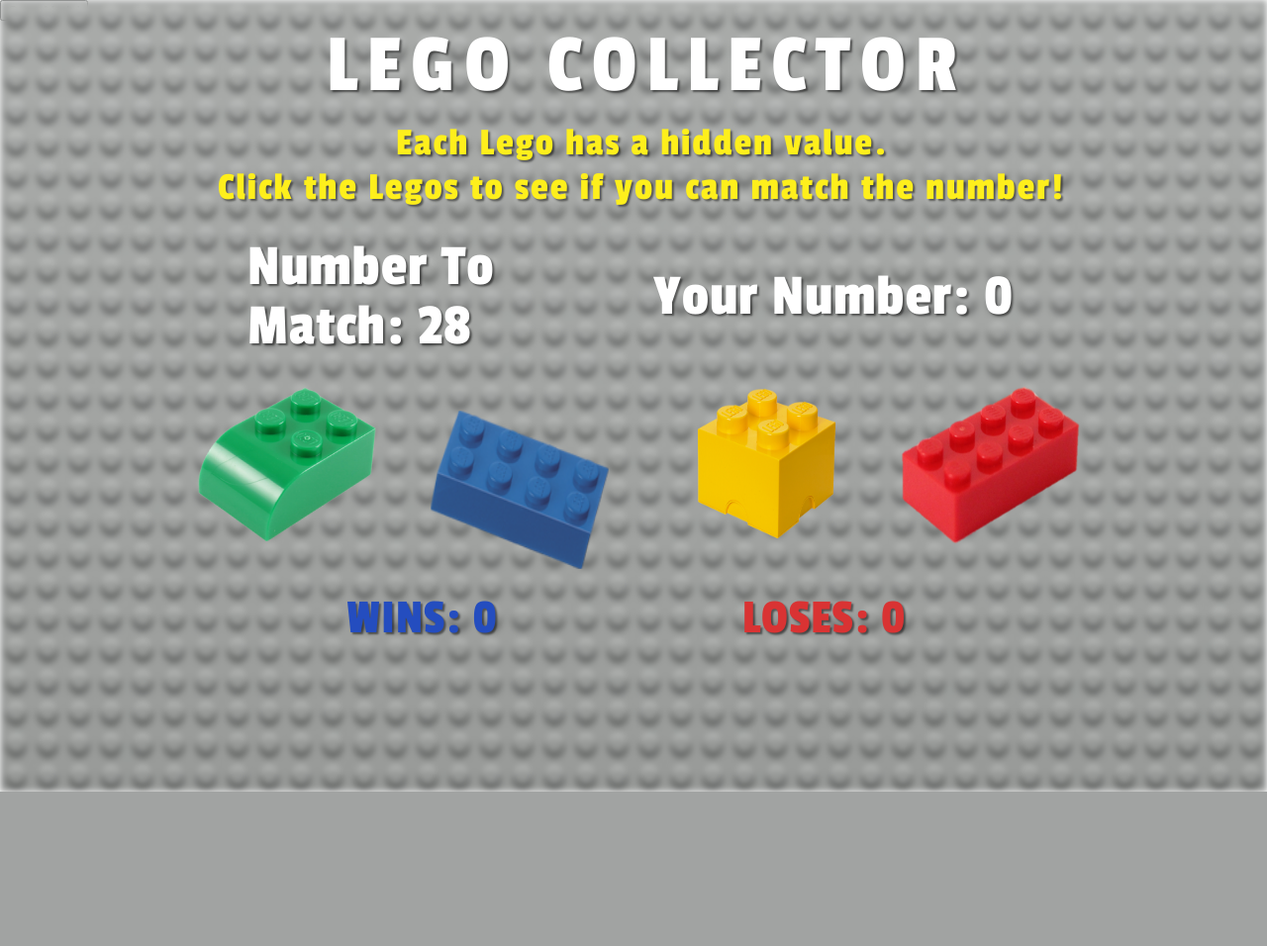
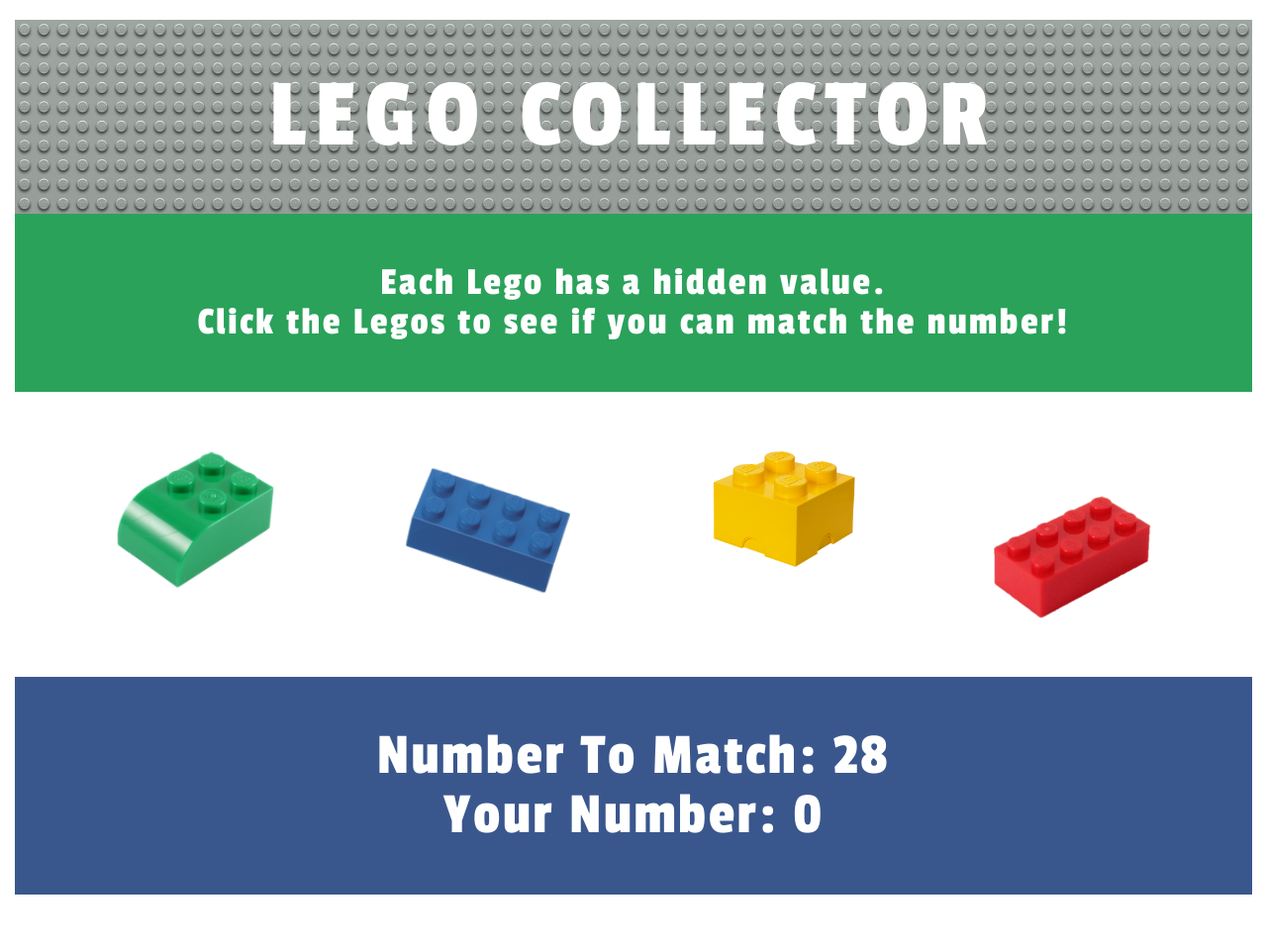
Before and after one commit to SarahReyes/week-4-game, a PHP site: page / in a window 1280 px wide. Shown: the whole page at 99% size. Before the commit the page ends 800 px from the top, so only its background shows below. Run offline with PHP 8.4, Linux system fonts and the light colour scheme; some web fonts are replaced.

Commit message:
refactoring, changing the layout/design

```diff
--- a/assets/css/style.css
+++ b/assets/css/style.css
@@ -2,122 +2,81 @@
 font-family: 'Sigmar One', cursive;
 font-family: 'Londrina Outline', cursive;
 font-family: 'Bungee Outline', cursive;
-font-family: 'Passion One', cursive;*/
+font-family: 'Passion One', cursive;
+
+COLORS:
+GREEN: #2AA25A
+BLUE: #3A578D
+YELLOW: #E7BE24
+RED: #CD3232
+*/
 body {
   font-family: 'Passion One', cursive;
-  color: white;
-  text-shadow: 2px 2px 2px rgba(0,0,0,0.5);
 }
-.background {
-  background-image: url(../images/lego-background-lightgray.jpg);
-  background-repeat: no-repeat;
-  width: 1280px;
-  height: 800px;
-  z-index: 10px;
-  position: fixed;
-  filter: blur(3px) grayscale(60%);
-  -webkit-filter: blur(3px) grayscale(60%);
-  -moz-filter: blur(3px) grayscale(60%);
-  -o-filter: blur(3px) grayscale(60%);
-  -ms-filter: blur(3px) grayscale(60%);
+.container-fluid {
+  height: 100%;
+  width: 100%
+}
+.jumbotron {
+  margin-top: 20px;
+  color: #ffffff;
+  margin-bottom: 0px;
+}
+.jumbotron h1 {
+  font-size: 100px;
 }
 .game-name {
-  font-size: 85px;
   letter-spacing: 10px;
-  margin-top: 25px;
-  margin-left: 330px;
-  z-index: 15px;
-  position: fixed;
 }
-.directions-line-one {
+.directions {
   font-size: 40px;
-  color: #FEEF1C;
-  letter-spacing: 2px;
-  margin-top: 125px;
-  margin-left: 400px;
-  z-index: 15px;
-  position: fixed;
-}
-.directions-line-two {
-  font-size: 40px;
-  color: #FEEF1C;
-  letter-spacing: 2px;
-  margin-top: 170px;
-  margin-left: 220px;
-  z-index: 15px;
-  position: fixed;
+  color: #FFFFFF;
+  letter-spacing: 2.5px;
+  background-color: #2AA25A;
+  margin-top: 0px;
+  padding: 50px;
 }
 .computer-number {
   font-size: 60px;
-  height: 100px;
-  width: 300px;
-  letter-spacing: 1px;
-  margin-top: 240px;
-  margin-left: 250px;
-  z-index: 15px;
-  position: fixed;
+  letter-spacing: 2.5px;
+  background-color: #3A578D;
+  color: #FFFFFF;
+  padding-top: 50px;
 }
 #user-sum {
   font-size: 60px;
-  height: 100px;
-  width: 450px;
-  letter-spacing: 1px;
-  z-index: 100px;
-  position: fixed;
-  margin-top: 270px;
-  margin-left: 660px;
+  letter-spacing: 2.5px;
+  background-color: #3A578D;
+  color: #FFFFFF;
+  padding-bottom: 50px;
+}
+.click-images {
+  padding: 50px;
+  background-color: #FFFFFF;
 }
 #green-lego {
-  z-index: 100px;
-  position: fixed;
-  height: 180px;
-  width: 180px;
-  margin-top: 380px;
-  margin-left: 200px;
+  height: 60%;
+  width: 60%;
 }
 #blue-lego {
-  z-index: 100px;
-  position: fixed;
-  height: 230px;
-  width: 230px;
-  margin-top: 380px;
-  margin-left: 410px;
+  height: 80%;
+  width: 80%;
 }
 #yellow-lego {
-  z-index: 100px;
-  position: fixed;
-  height: 180px;
-  width: 180px;
-  margin-top: 380px;
-  margin-left: 680px;
+  height: 70%;
+  width: 70%;
 }
 #red-lego {
-  z-index: 100px;
-  position: fixed;
-  height: 300px;
-  width: 300px;
-  margin-top: 320px;
-  margin-left: 850px;
+  height: 100%;
+  width: 100%;
 }
 #show-wins {
   font-size: 50px;
-  color: #244DBF;
-  height: 200px;
-  width: 200px;
-  letter-spacing: 1px;
-  z-index: 200px;
-  position: fixed;
-  margin-top: 600px;
-  margin-left: 350px;
+  color: #FFFFFF;
+  letter-spacing: 2.5px;
 }
-#show-loses {
+#show-losses {
   font-size: 50px;
-  color: #D93333;
-  height: 200px;
-  width: 200px;
-  letter-spacing: 1px;
-  z-index: 200px;
-  position: fixed;
-  margin-top: 600px;
-  margin-left: 750px;
+  color: #FFFFFF;
+  letter-spacing: 2.5px;
 }
--- a/assets/javascript/game.js
+++ b/assets/javascript/game.js
@@ -7,6 +7,8 @@
 var userSum = 0;
 var wins = 0;
 var loses = 0;
+
+// backstretch used for the background images
 
 // computer picks a random number between min, max
 function getRandomInt(min, max) {
@@ -27,6 +29,10 @@
     console.log(redLegoNumber);
 
 $(document).ready(function() {
+
+	// backstretch used for the background image
+	$(".jumbotron").backstretch("assets/images/lego-background-lightgray.jpg");
+
     // display randomly picked computer number in html
     $('.computer-number').text("Number To Match: " + computerRandom);
 
@@ -111,7 +117,7 @@
     $('#show-wins').text("WINS: " + wins);
 
     // display loses
-    $('#show-loses').text("LOSES: " + loses);
+    $('#show-losses').text("LOSSES: " + loses);
 
   //when the game re-starts, the computer picks a new random number between 19 - 120
 
--- a/index.html
+++ b/index.html
@@ -1,55 +1,90 @@
 <!DOCTYPE html>
-<html>
+<html lang="en">
 <head>
+	<meta charset="utf-8">
+	<meta http-equiv="X-UA-Compatible" content="IE=edge">
+	<meta name="viewport" content="width=device-width, initial-scale=1">
+	<meta name="description" content="">
+	<meta name="author" content="">
+
     <title>Lego Collector</title>
 
+	<!-- Bootstrap CSS -->
+	<link rel="stylesheet" href="https://maxcdn.bootstrapcdn.com/bootstrap/3.3.6/css/bootstrap.min.css" integrity="sha384-1q8mTJOASx8j1Au+a5WDVnPi2lkFfwwEAa8hDDdjZlpLegxhjVME1fgjWPGmkzs7" crossorigin="anonymous">
+	<!-- stylesheets -->
     <link rel="stylesheet" type="text/css" href="assets/css/reset.css">
     <link rel="stylesheet" type="text/css" href="assets/css/style.css">
-    <script src="https://code.jquery.com/jquery-2.2.3.js" integrity="sha256-laXWtGydpwqJ8JA+X9x2miwmaiKhn8tVmOVEigRNtP4=" crossorigin="anonymous"></script>
-    <script type="text/javascript" src="assets/javascript/game.js"></script>
+	<!-- Custom fonts -->
     <link href="https://fonts.googleapis.com/css?family=Bungee+Outline|Londrina+Outline|Passion+One|Sigmar+One" rel="stylesheet">
 </head>
     <body>
+		<div class="container-fluid">
+			<div class="jumbotron text-center">
+				<!-- a box with the name of the game -->
+				<div class="game-name">
+					<h1>LEGO COLLECTOR</h1>
+				</div>
+			</div>
+			<div class="row">
+				<div class="col-sm-12 text-center">
+					<!-- two separate classes for the directions lines -->
+					<div class="directions">
+						<p>Each Lego has a hidden value.</p>
+						<p>Click the Legos to see if you can match the number!</p>
+					</div>
+				</div>
+			</div>
+			<div class="row">
+				<div class="click-images">
+					<div class="col-sm-3 text-center">
+						<img id="green-lego" src="assets/images/lego-green.png">
+					</div>
+					<div class="col-sm-3 text-center">
+						<img id="blue-lego" src="assets/images/lego-blue.png">
+					</div>
+					<div class="col-sm-3 text-center">
+						<img id="yellow-lego" src="assets/images/lego-yellow.png">
+					</div>
+					<div class="col-sm-3 text-center">
+						<img id="red-lego" src="assets/images/lego-red.png">
+					</div>
+				</div>
+			</div>
+			<div class="row">
+				<div class="col-sm-12 text-center">
+					<!-- two separate classes for the directions lines -->
+					<div class="computer-number">
+					</div>
+				</div>
+			</div>
+			<div class="row">
+				<div class="col-sm-12 text-center">
+					<!-- a box with the sum of the numbers that the user has clicked -->
+					<div id="user-sum"></div>
+				</div>
+			</div>
+			<div class="row">
 
-        <!-- background image -->
-        <div class = "background"></div>
+					<div class="col-sm-6 text-center">
+						<!-- a box with the number of total wins  -->
+						<div id="show-wins"></div>
+					</div>
+					<div class="col-sm-6 text-center">
+						<!-- a box with the number of total loses -->
+				        <div id="show-losses"></div>
+					</div>
 
-        <!-- a box with the name of the game -->
-        <div class = "game-name">
-            <h1>LEGO COLLECTOR</h1>
-        </div>
+			</div>
+		</div>
 
-        <!-- two separate classes for the directions lines -->
-        <div class = "directions-line-one">
-            <p>Each Lego has a hidden value.</p>
-        </div>
-
-        <div class = "directions-line-two">
-            <p>Click the Legos to see if you can match the number!</p>
-        </div>
-
-        <!-- a box with the random computer number -->
-        <div class = "computer-number"></div>
-
-        <!-- a box with the number of total wins  -->
-        <div id = "show-wins"></div>
-
-        <!-- a box with the number of total loses -->
-        <div id = "show-loses"></div>
-
-        <!-- box with all of the click images -->
-        <div class = "click-images">
-            <img id="green-lego" src="assets/images/lego-green.png">
-            <img id="blue-lego" src="assets/images/lego-blue.png">
-            <img id="yellow-lego" src="assets/images/lego-yellow.png">
-            <img id="red-lego" src="assets/images/lego-red.png">
-        </div>
-
-        <!-- a box with the sum of the numbers that the user has clicked -->
-        <div id = "user-sum"></div>
-
-        <!-- Trigger/Open The Modal -->
-        <button id="myBtn">Open Modal</button>
+		<!-- jQuery library (necessary for Bootstrap & other JavaScript plugins) -->
+		<script src="https://ajax.googleapis.com/ajax/libs/jquery/1.12.4/jquery.min.js"></script>
+		<!-- Latest compiled and minified bootstrap javascript -->
+		<script src="https://maxcdn.bootstrapcdn.com/bootstrap/3.3.7/js/bootstrap.min.js" integrity="sha384-Tc5IQib027qvyjSMfHjOMaLkfuWVxZxUPnCJA7l2mCWNIpG9mGCD8wGNIcPD7Txa" crossorigin="anonymous"></script>
+		<!-- Javascript file connection -->
+	    <script type="text/javascript" src="assets/javascript/game.js"></script>
+		<!-- Backstretch Plug In -->
+		<script type="text/javascript" src="assets/javascript/backstretch_plugin.min.js"></script>
 
     </body>
 </html>
```
Also changed, not shown: assets/javascript/backstretch_plugin.min.js (added).
